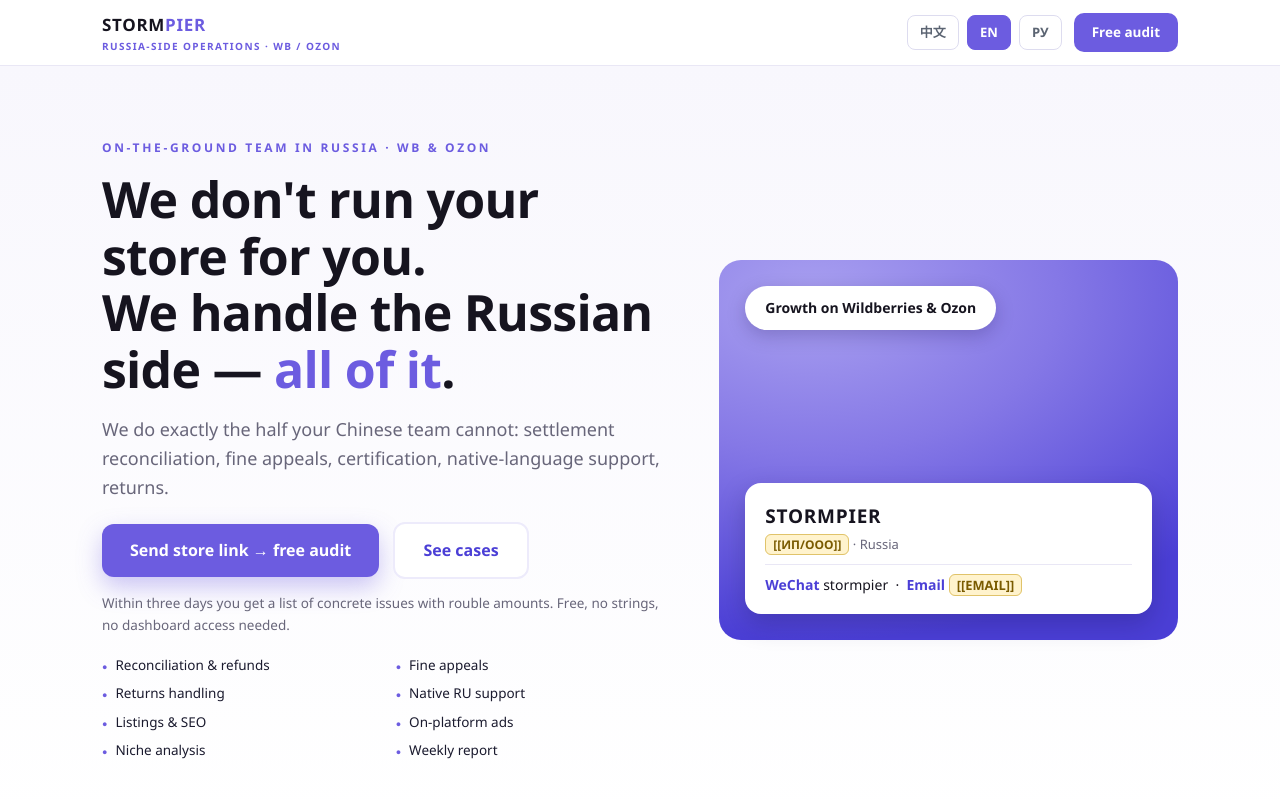
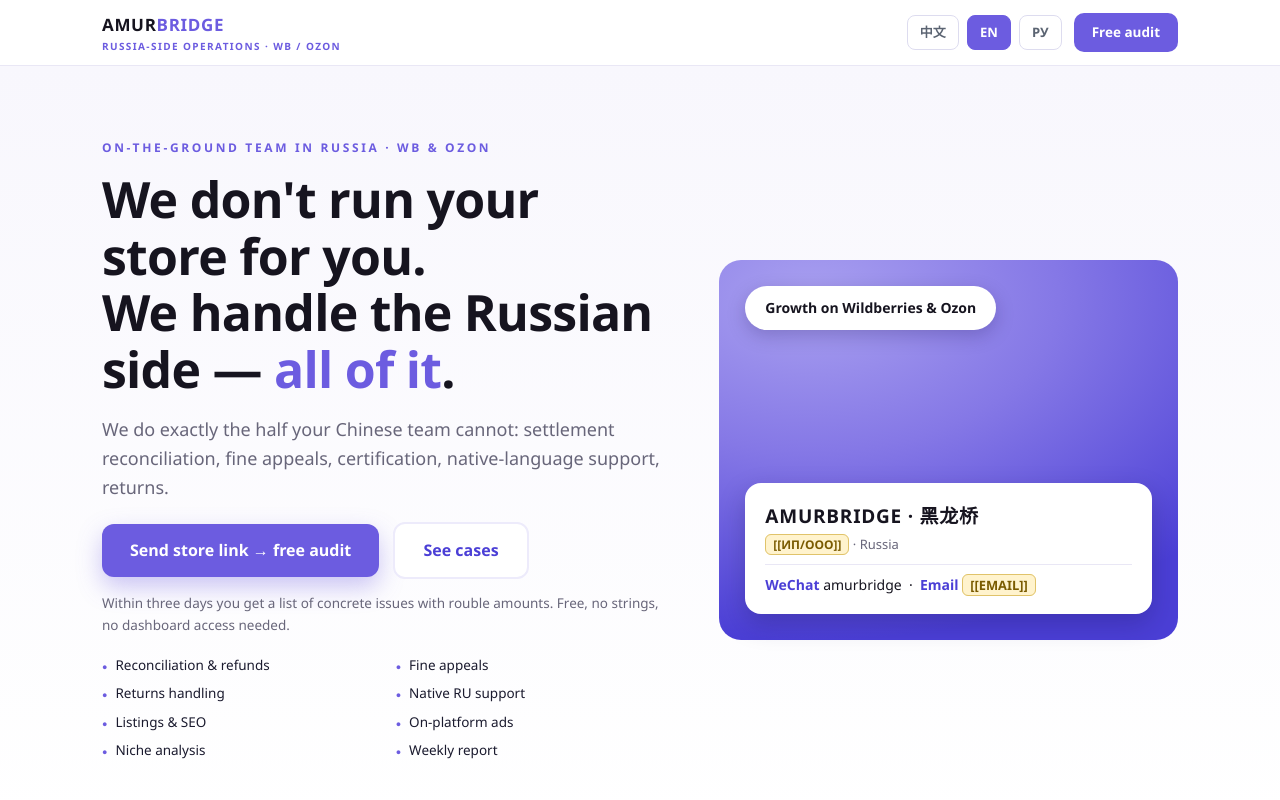
Before and after one commit to VladislavSapozhnikov/amurbridge, a plain HTML site: page index.html in a window 1280 px wide. Shown: the top 800 px of the page. Drawn offline with Linux system fonts and the light colour scheme.

Commit message:
rebrand: AmurBridge

```diff
--- a/index.html
+++ b/index.html
@@ -2,8 +2,8 @@
 <!--
   САЙТ АГЕНТСТВА · СТИЛИСТИКА ПРЕЗЕНТАЦИИ ВЛАДЫ (STORM style: фиолет #6C5CE0, лаванда, белые карточки)
   ─────────────────────────────────────────────────────────────────────────────
-  • Название STORMPIER и WeChat ID stormpier уже вписаны. Если возьмёте другое имя:
-    Ctrl+H → «STORMPIER» → новое имя, «stormpier» → новый ID.
+  • Название AMURBRIDGE и WeChat ID amurbridge уже вписаны. Если возьмёте другое имя:
+    Ctrl+H → «AMURBRIDGE» → новое имя, «amurbridge» → новый ID.
   • Осталось заполнить: [[ИП/ООО]], [[EMAIL]], [[ТЕЛЕФОН]], QR (блок ЗАМЕНИ-QR).
   • Фото кейсов лежат в папке img/ рядом — на хостинг загружать ВСЮ папку сайта
     (index.html + img/), инструкция в КАК_РАЗВЕРНУТЬ.md.
@@ -13,7 +13,7 @@
 <head>
 <meta charset="utf-8">
 <meta name="viewport" content="width=device-width, initial-scale=1">
-<title>STORMPIER — 俄罗斯本土电商运营支持 · Wildberries / Ozon</title>
+<title>AMURBRIDGE — 俄罗斯本土电商运营支持 · Wildberries / Ozon</title>
 <meta name="description" content="俄罗斯本土团队，为中国卖家处理 WB/Ozon 的俄罗斯端工作：俄语对账、罚款申诉、EAC 认证、母语客服、退货处理。免费店铺快速诊断。">
 <style>
   :root{
@@ -138,7 +138,7 @@
 <!-- ═══ ШАПКА ═══ -->
 <div class="top">
   <div class="wrap">
-    <div class="brand">STORM<span>PIER</span>
+    <div class="brand">AMUR<span>BRIDGE</span>
       <small><span data-lang="cn">俄罗斯本土运营支持 · WB / OZON</span><span data-lang="en">RUSSIA-SIDE OPERATIONS · WB / OZON</span><span data-lang="ru">РОССИЙСКАЯ СТОРОНА · WB / OZON</span></small>
     </div>
     <div class="lang">
@@ -189,9 +189,9 @@
       <div class="tagw"><span data-lang="cn">Wildberries 与 Ozon 增长服务</span><span data-lang="en">Growth on Wildberries &amp; Ozon</span><span data-lang="ru">Продвижение на Wildberries и Ozon</span></div>
       <div class="fill"></div>
       <div class="wcard">
-        <div class="nm">STORMPIER</div>
+        <div class="nm">AMURBRIDGE · 黑龙桥</div>
         <div class="sub"><span class="fixme">[[ИП/ООО]]</span> · <span data-lang="cn">俄罗斯</span><span data-lang="en">Russia</span><span data-lang="ru">Россия</span></div>
-        <div class="row"><b>WeChat</b> stormpier &nbsp;·&nbsp; <b>Email</b> <span class="fixme">[[EMAIL]]</span></div>
+        <div class="row"><b>WeChat</b> amurbridge &nbsp;·&nbsp; <b>Email</b> <span class="fixme">[[EMAIL]]</span></div>
       </div>
     </div>
   </div>
@@ -656,7 +656,7 @@
         <span data-lang="ru">Через три дня вернём разбор с конкретными цифрами. Бесплатно и без обязательств.</span>
       </p>
       <div class="contact-grid">
-        <div class="cbox"><div class="k">WeChat</div><div class="v">stormpier</div></div>
+        <div class="cbox"><div class="k">WeChat</div><div class="v">amurbridge</div></div>
         <div class="cbox"><div class="k">Email</div><div class="v"><span class="fixme">[[EMAIL]]</span></div></div>
         <div class="cbox"><div class="k"><span data-lang="cn">电话</span><span data-lang="en">Phone</span><span data-lang="ru">Телефон</span></div><div class="v"><span class="fixme">[[ТЕЛЕФОН]]</span></div></div>
       </div>
@@ -671,7 +671,7 @@
         </p>
       </div>
       <div style="border-top:1px solid var(--line);margin-top:18px;padding-top:12px;font-size:13px;color:var(--grey);">
-        STORMPIER · <span class="fixme">[[ИП/ООО]]</span> · <span data-lang="cn">俄罗斯</span><span data-lang="en">Russia</span><span data-lang="ru">Россия</span>
+        AMURBRIDGE · 黑龙桥 · <span class="fixme">[[ИП/ООО]]</span> · <span data-lang="cn">俄罗斯</span><span data-lang="en">Russia</span><span data-lang="ru">Россия</span>
       </div>
     </div>
   </div>
@@ -679,7 +679,7 @@
 
 <footer>
   <div class="wrap">
-    STORMPIER · stormpier.com · <span data-lang="cn">本站不使用 Cookie，不收集任何个人数据</span><span data-lang="en">No cookies, no personal data collected</span><span data-lang="ru">Без cookie и сбора персональных данных</span>
+    AMURBRIDGE · amurbridge.com · <span data-lang="cn">本站不使用 Cookie，不收集任何个人数据</span><span data-lang="en">No cookies, no personal data collected</span><span data-lang="ru">Без cookie и сбора персональных данных</span>
   </div>
 </footer>
 
```
